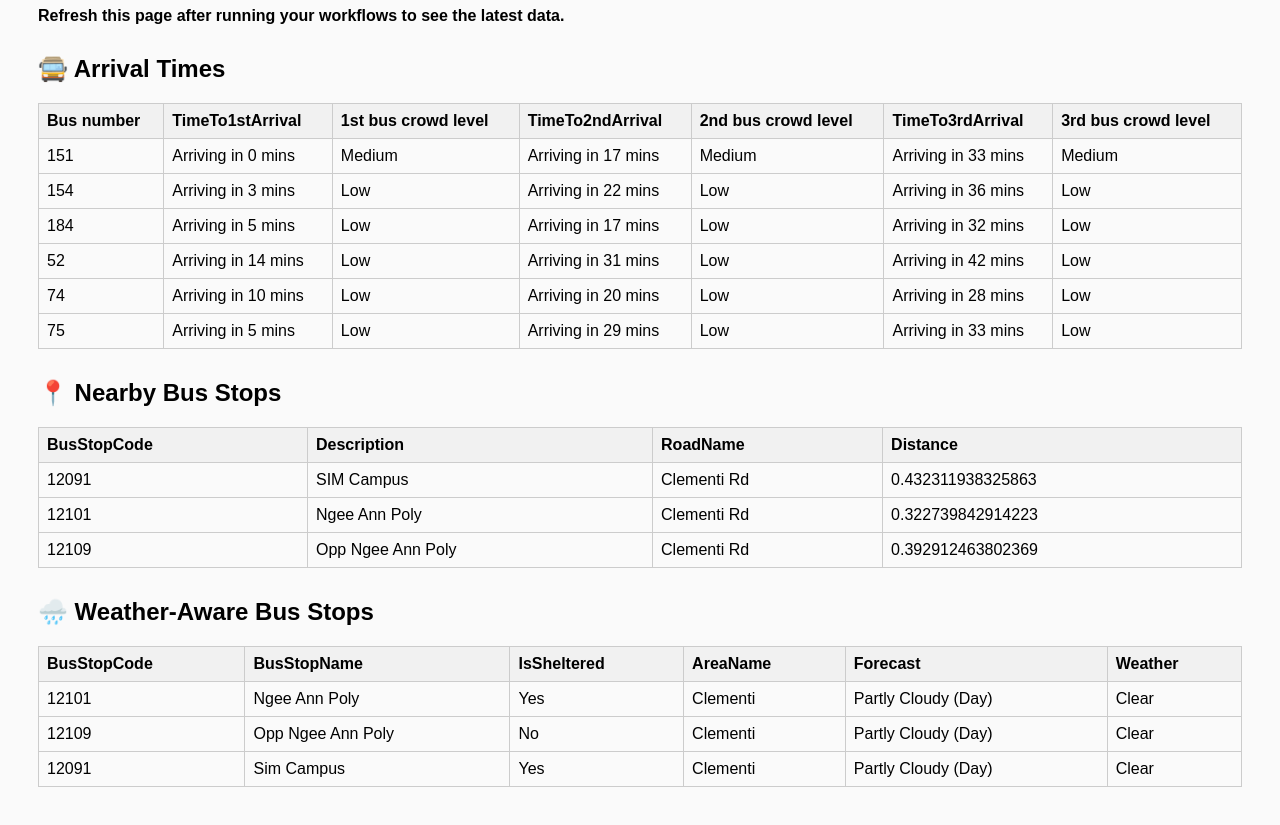
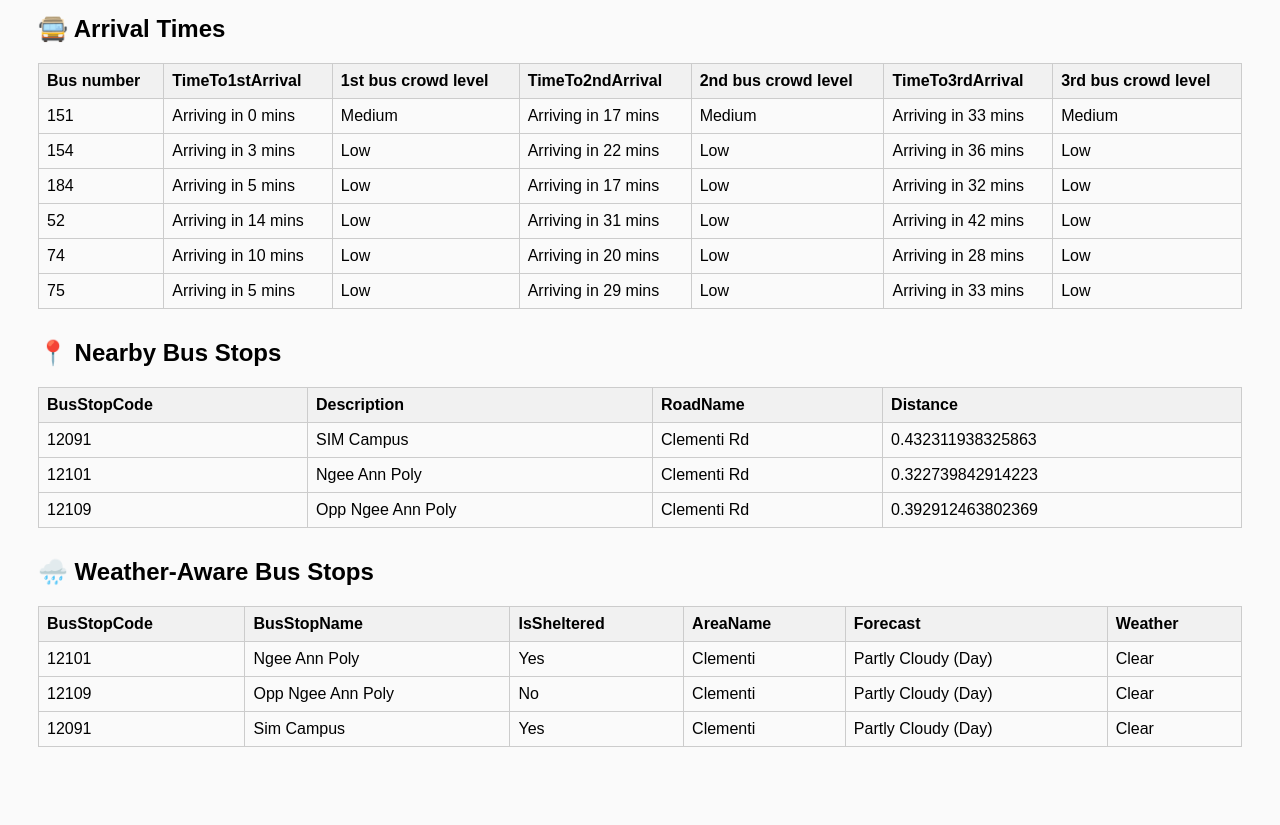
Before and after one commit to Spaghettiwithcheese/DDP-frontend, a plain HTML site: page index.html in a window 1280 px wide. Shown: the part 112-937 px from the top of the page. After the commit the page ends 897 px from the top, so only its background shows below. Drawn offline with Linux system fonts and the light colour scheme.

Commit message:
Add files via upload

```diff
--- a/index.html
+++ b/index.html
@@ -32,7 +32,6 @@
 </head>
 <body>
   <h1>🚌 DDP Assignment – Bus Information Dashboard</h1>
-  <p><strong>Refresh this page after running your workflows to see the latest data.</strong></p>
 
   <h2>🚍 Arrival Times</h2>
   <div id="arrivalTable"></div>
```
